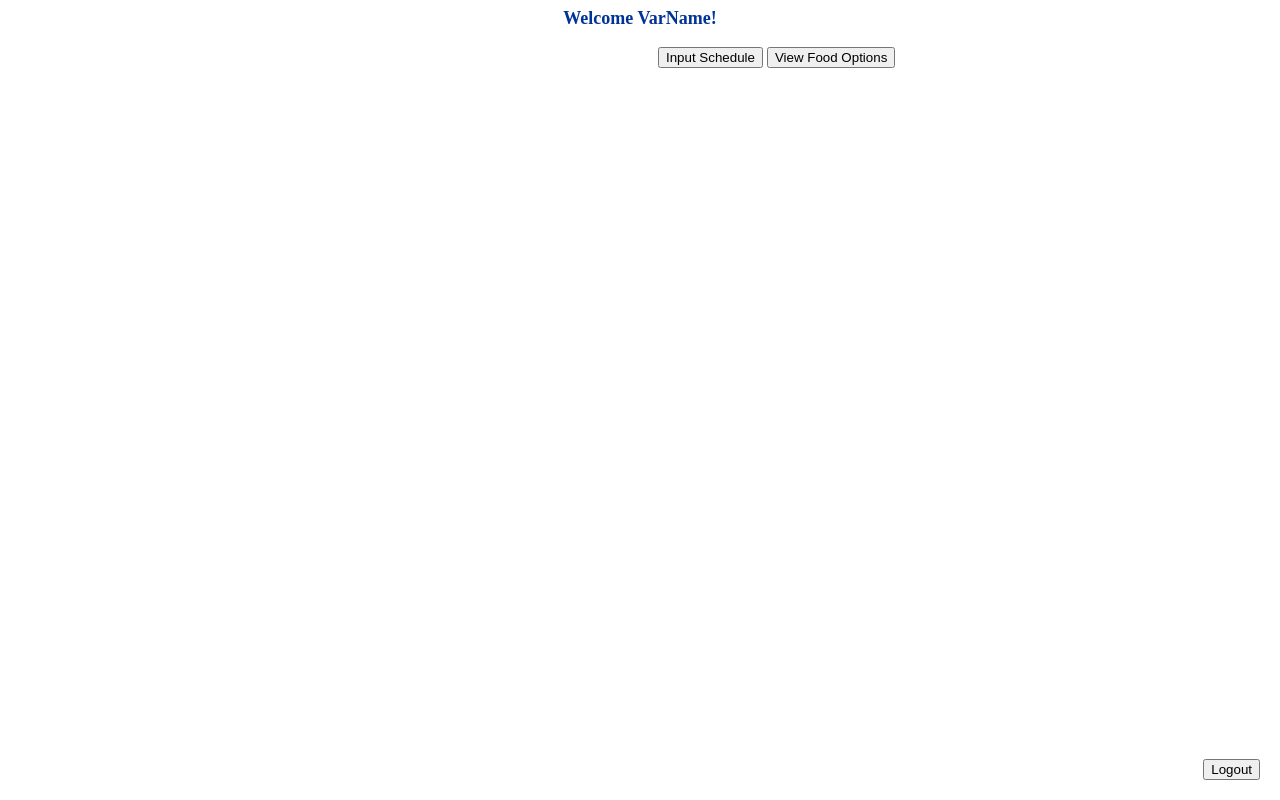
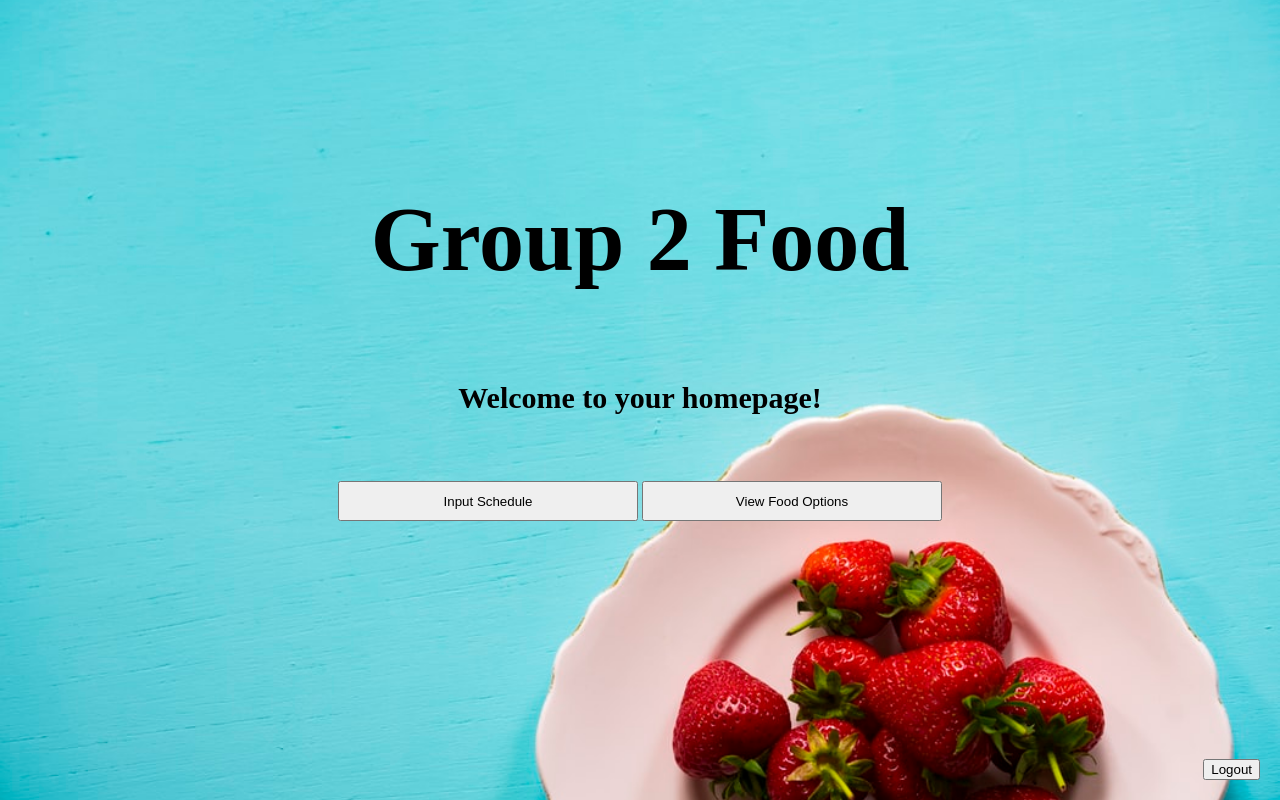
Before and after one commit to jrubin11/CS411_Project, a Flask app: template app/templates/homepage.html in a window 1280 px wide. Run offline with Flask 2, Linux system fonts and the light colour scheme; the template is opened without the code that fills it, so the values that code supplies are empty.

Commit message:
homepage and bg photos

```diff
--- a/app/templates/homepage.html
+++ b/app/templates/homepage.html
@@ -1,11 +1,39 @@
 <html>
-	<p style="color:#003399;font-size:18px;font-weight:bold;text-align:center;">Welcome VarName!</p>
+	<br><br><br><br><br>
+
+	<p style="color:#000000;font-size:90px;font-weight:900;text-align:center;">Group 2 Food </p>
+	<p style="color:#000000;font-size:30px;font-weight:bold;text-align:center;">Welcome to your homepage!</p>
+
    <body>
-	<input type="button" onclick="location.href='/app_logout';" style="display: inline-block; margin-left: 650px; margin-right: auto;" value="Input Schedule" >
-	<input type="button" onclick="location.href='/app_logout';" style="display: inline-block; margin-left: auto; margin-right: auto;" value="View Food Options" /><br>
+	<br><br>
+	<div id="container">
+		<button type="button input-button" onclick="location.href='/app_event';" id="button1" >Input Schedule</button>
+		<button type="button options-button" onclick="location.href='/app_result';" id="button2">View Food Options</button>
+	</div>
 
 
 	<input type="button" onclick="location.href='/app_logout';" style="display: block; position: absolute; bottom: 20px; right: 20px" value="Logout" /><br>
    </body>
+   	<style>
+		body{
+			background-image: url("background1.jfif");
+			background-repeat: no-repeat;
+			background-size: cover;
+			background-position: center;
+			background-color: #e2e2e2;
+		}
+		#container{
+			text-align: center;
+		}
 
+		#button1{
+			width: 300px;
+			height: 40px;
+		}
+
+		#button2{
+			width: 300px;
+			height: 40px;
+		}
+   </style>
 </html>
```
Also changed, not shown: app/templates/background.jfif (added), app/templates/background1.jfif (added).
